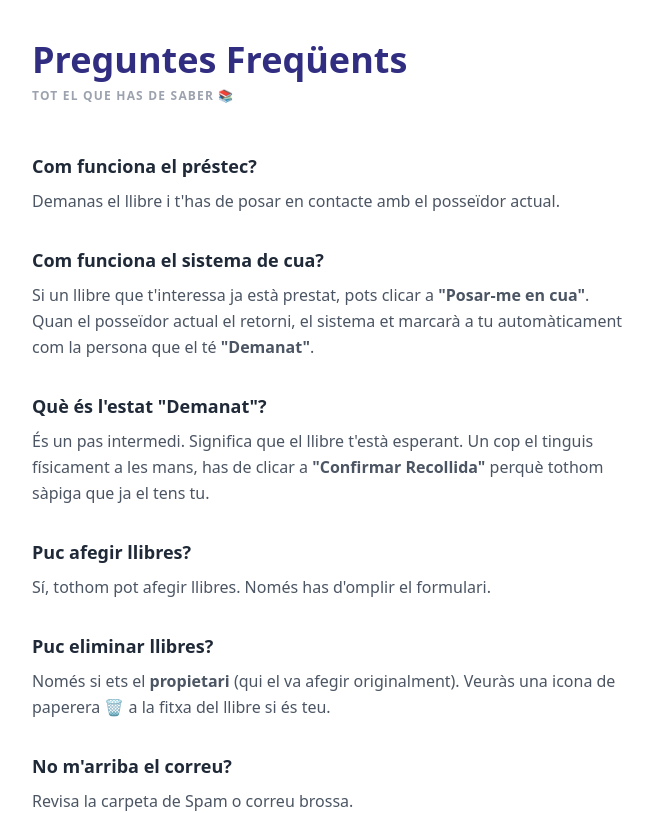
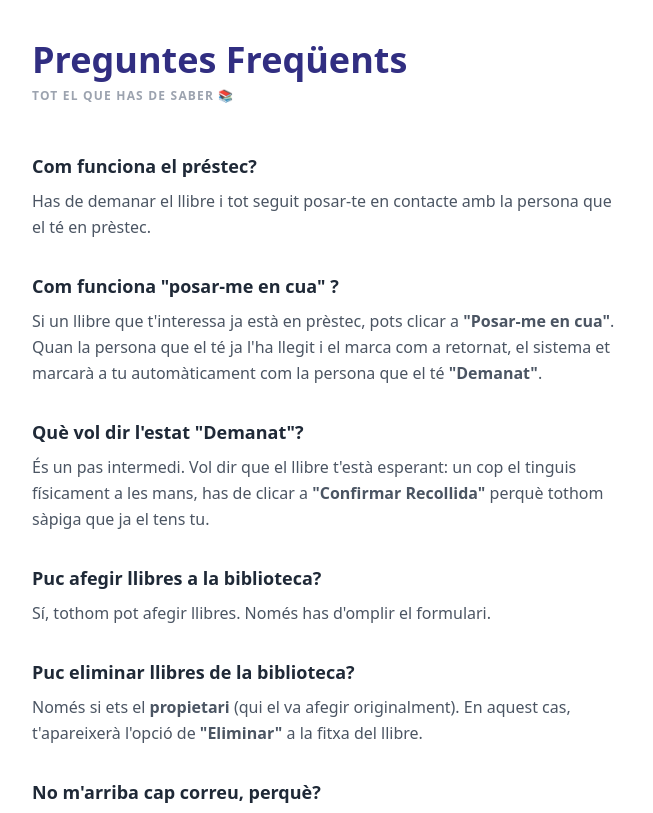
Before and after one commit to Mabergon/bibliotecaCCC, a Next.js app: page /faq in a window 1280 px wide. Shown: the top 813 px of the page, without its empty margins (312-965 px from the left). Built offline with nearby package versions, Linux system fonts and the light colour scheme.

Commit message:
Millora faqs

```diff
--- a/app/faq/page.tsx
+++ b/app/faq/page.tsx
@@ -14,44 +14,43 @@ export default function FAQ() {
         <section>
           <h3 className="font-bold text-lg text-gray-800 mb-2">Com funciona el préstec?</h3>
           <p className="text-gray-600 leading-relaxed">
-            Demanas el llibre i t'has de posar en contacte amb el posseïdor actual.
+            Has de demanar el llibre i tot seguit posar-te en contacte amb la persona que el té en prèstec.
           </p>
         </section>
 
         <section>
-          <h3 className="font-bold text-lg text-gray-800 mb-2">Com funciona el sistema de cua?</h3>
+          <h3 className="font-bold text-lg text-gray-800 mb-2">Com funciona "posar-me en cua" ?</h3>
           <p className="text-gray-600 leading-relaxed">
-            Si un llibre que t'interessa ja està prestat, pots clicar a <strong>"Posar-me en cua"</strong>.
-            Quan el posseïdor actual el retorni, el sistema et marcarà a tu automàticament com la persona que el té
+            Si un llibre que t'interessa ja està en prèstec, pots clicar a <strong>"Posar-me en cua"</strong>.
+            Quan la persona que el té ja l'ha llegit i el marca com a retornat, el sistema et marcarà a tu automàticament com la persona que el té
             <strong> "Demanat"</strong>.
           </p>
         </section>
 
         <section>
-          <h3 className="font-bold text-lg text-gray-800 mb-2">Què és l'estat "Demanat"?</h3>
+          <h3 className="font-bold text-lg text-gray-800 mb-2">Què vol dir l'estat "Demanat"?</h3>
           <p className="text-gray-600 leading-relaxed">
-            És un pas intermedi. Significa que el llibre t'està esperant. Un cop el tinguis físicament a les mans,
+            És un pas intermedi. Vol dir que el llibre t'està esperant: un cop el tinguis físicament a les mans,
             has de clicar a <strong>"Confirmar Recollida"</strong> perquè tothom sàpiga que ja el tens tu.
           </p>
         </section>
 
         <section>
-          <h3 className="font-bold text-lg text-gray-800 mb-2">Puc afegir llibres?</h3>
+          <h3 className="font-bold text-lg text-gray-800 mb-2">Puc afegir llibres a la biblioteca?</h3>
           <p className="text-gray-600 leading-relaxed">
             Sí, tothom pot afegir llibres. Només has d'omplir el formulari.
           </p>
         </section>
 
         <section>
-          <h3 className="font-bold text-lg text-gray-800 mb-2">Puc eliminar llibres?</h3>
+          <h3 className="font-bold text-lg text-gray-800 mb-2">Puc eliminar llibres de la biblioteca?</h3>
           <p className="text-gray-600 leading-relaxed">
-            Només si ets el <strong>propietari</strong> (qui el va afegir originalment).
-            Veuràs una icona de paperera 🗑️ a la fitxa del llibre si és teu.
+            Només si ets el <strong>propietari</strong> (qui el va afegir originalment). En aquest cas, t'apareixerà l'opció de <strong>"Eliminar"</strong> a la fitxa del llibre.
           </p>
         </section>
 
         <section>
-          <h3 className="font-bold text-lg text-gray-800 mb-2">No m'arriba el correu?</h3>
+          <h3 className="font-bold text-lg text-gray-800 mb-2">No m'arriba cap correu, perquè?</h3>
           <p className="text-gray-600 leading-relaxed">
             Revisa la carpeta de Spam o correu brossa.
           </p>
```
